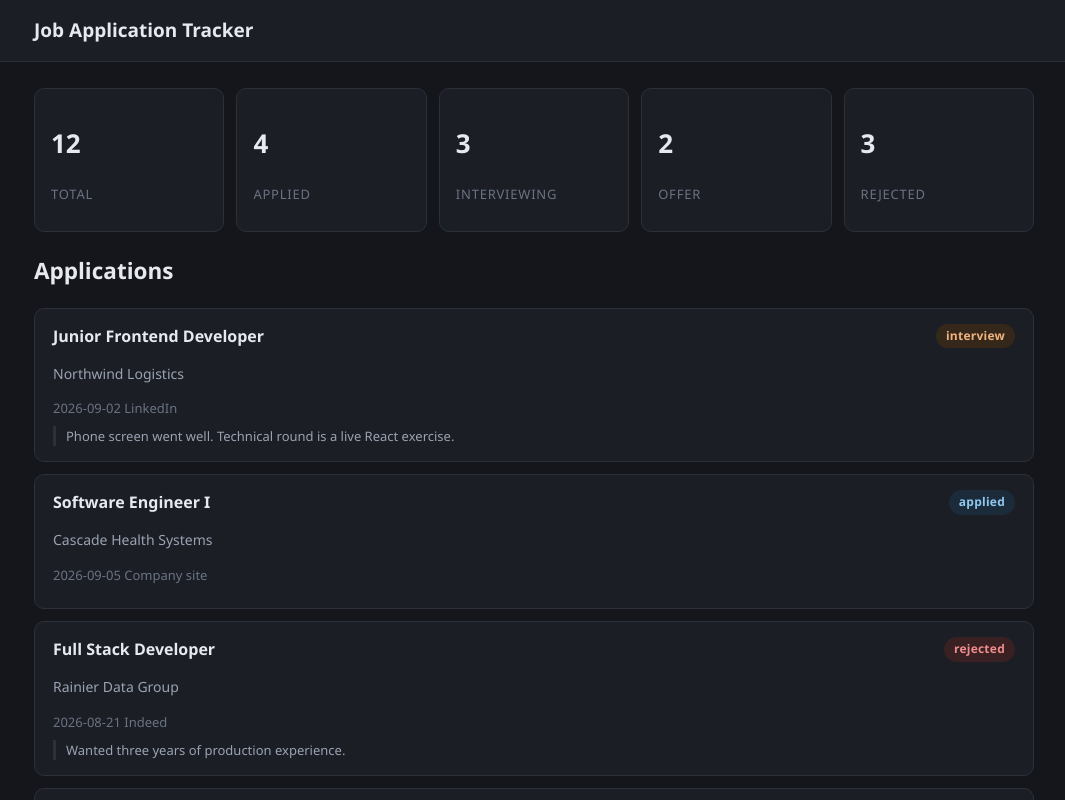
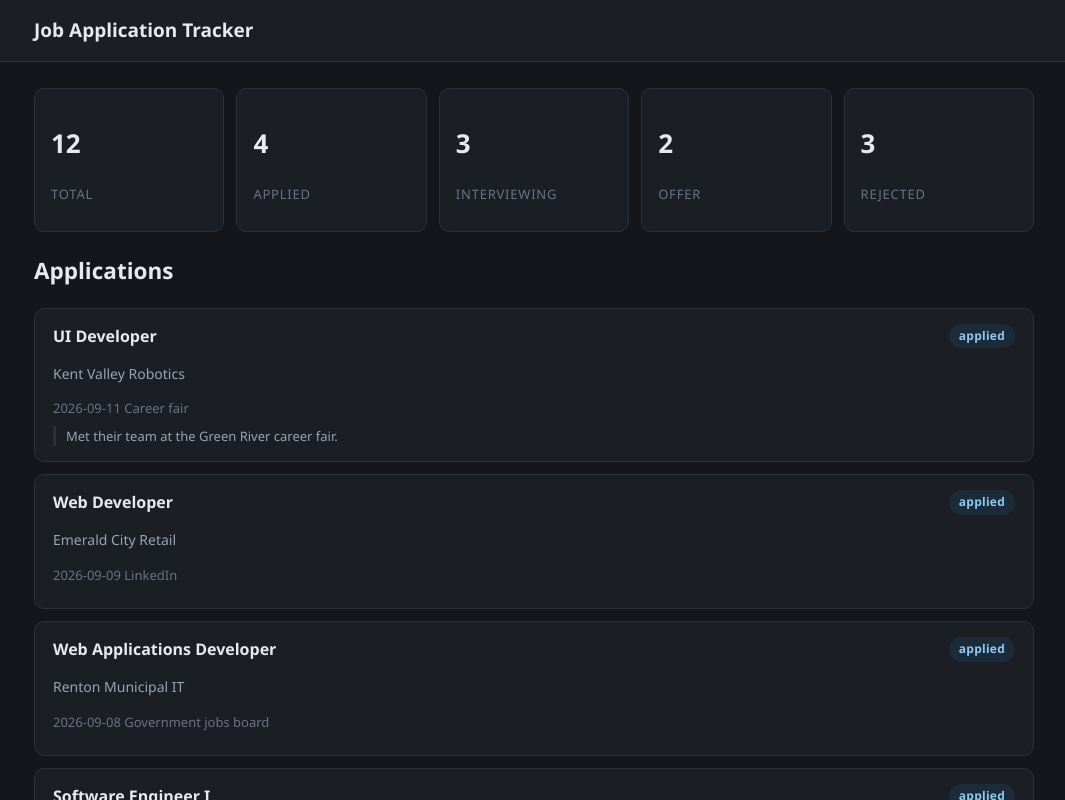
Before and after one commit to AaronB22/Job-Application-Tracker, a React (Vite) app: page / in a window 1280 px wide. Shown: the top 800 px of the page, without its empty margins (106-1171 px from the left). Built offline with nearby package versions, Linux system fonts and the light colour scheme.

Commit message:
fixed listing order and fix summary

```diff
--- a/src/compomemts/List.jsx
+++ b/src/compomemts/List.jsx
@@ -1,12 +1,15 @@
 import Posting from "./Posting"
 
-export default function List({app}) {
-    console.log(app)
+export default function List({ app }) {
+    let arr=app;
+    arr = arr.sort((a, b) => {
+        return b.appliedOn.localeCompare(a.appliedOn)
+    })
     return (
         <>
             <h2>Applications</h2>
             <div className='job-list'>
-                {app.map(list => {
+                {arr.map(list => {
                     return (
                         <Posting
                             {...list}
--- a/src/compomemts/Summary.jsx
+++ b/src/compomemts/Summary.jsx
@@ -26,7 +26,6 @@ export default function Summary({applications}){
                     break;
             }
         }
-        console.log(interview)
 
     return(
         <div className="summary">
```
